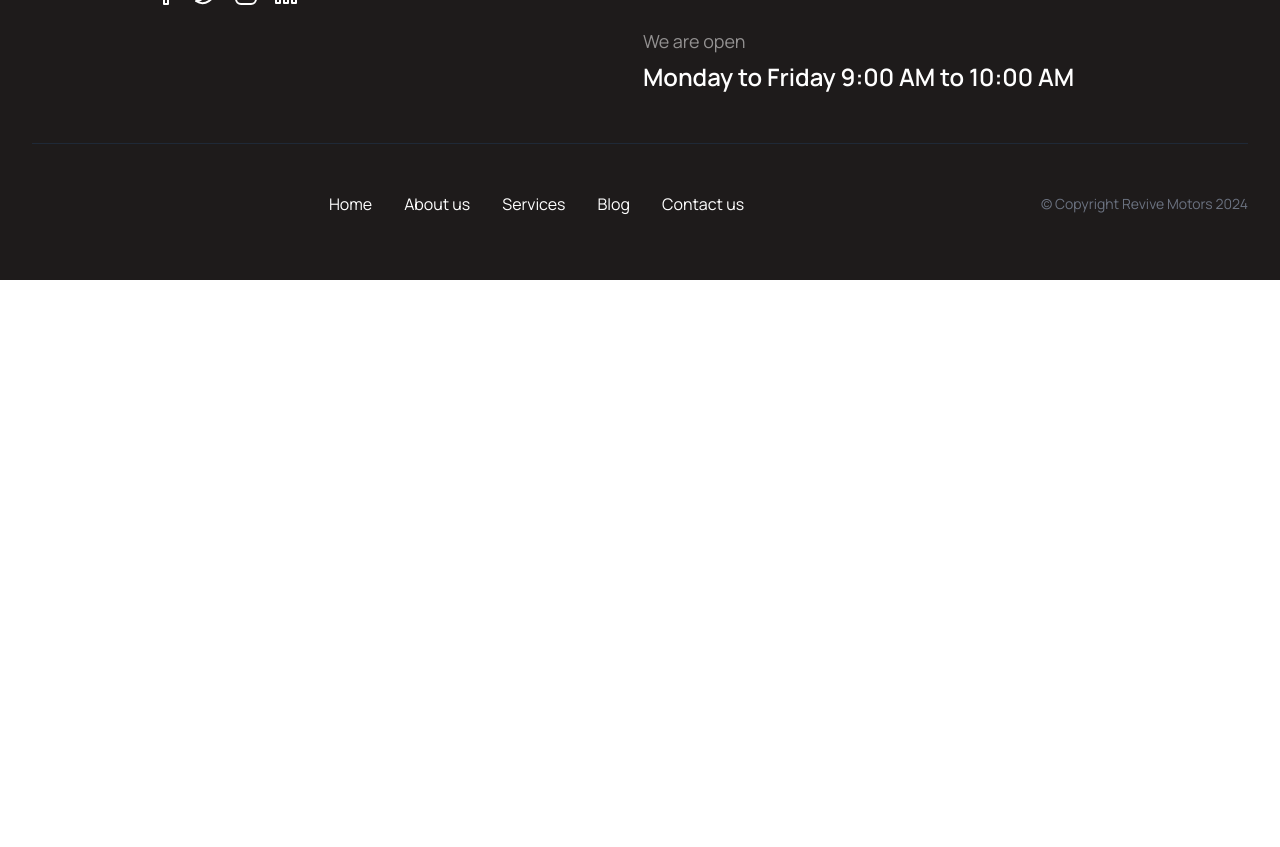
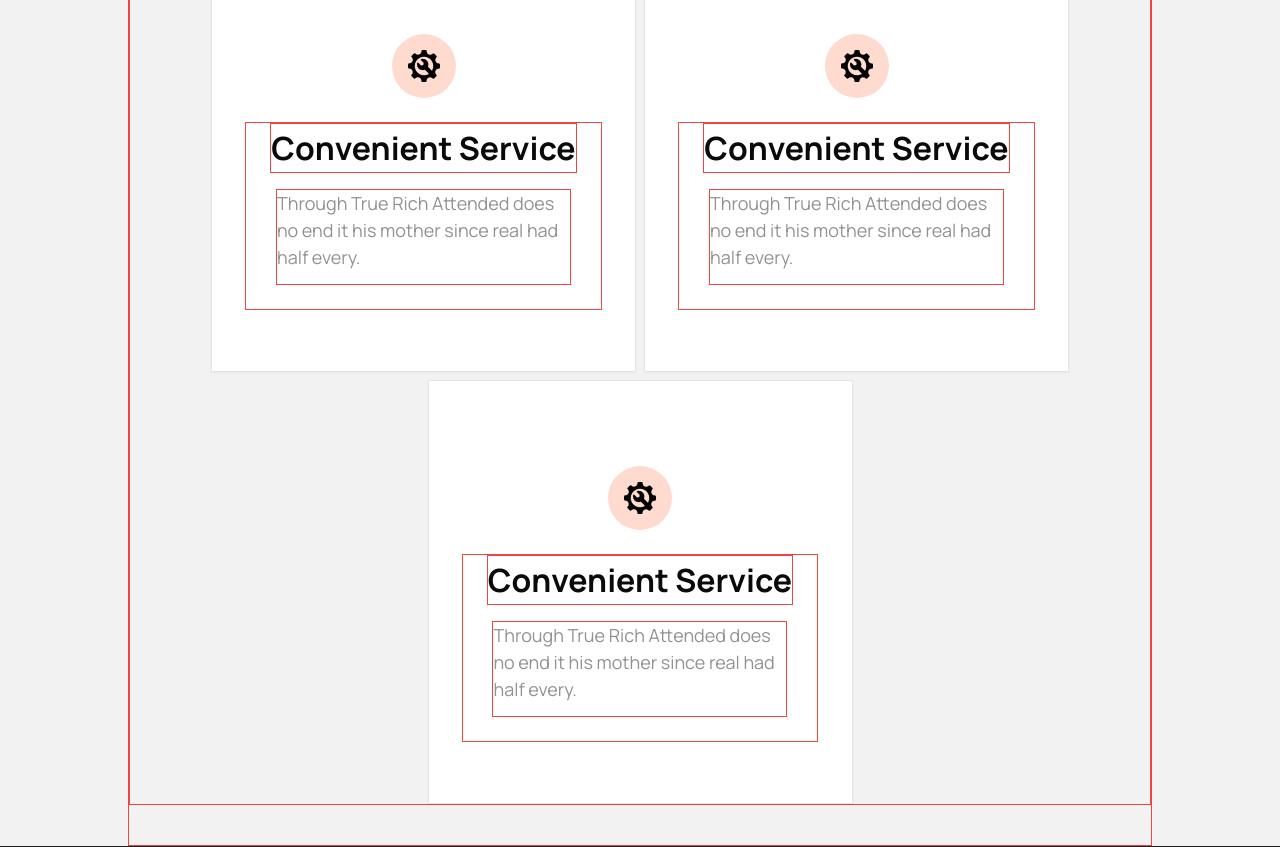
Before and after one commit to w3ngithub/revive-motors, a Next.js app: page /about in a window 1280 px wide. Shown: the part 1580-2427 px from the top of the page. Before the commit the page ends 1860 px from the top, so only its background shows below. Built offline with nearby package versions, Linux system fonts and the light colour scheme.

Commit message:
feat: about-card comp

```diff
--- a/src/app/about/page.tsx
+++ b/src/app/about/page.tsx
@@ -1,3 +1,4 @@
+import AboutCard from "@/components/custom-components/about-card";
 import AboutDiagnostics from "@/components/custom-components/about-diagnostics";
 import AboutProcess from "@/components/custom-components/about-process";
 import AboutQuote from "@/components/custom-components/about-quote";
@@ -11,6 +12,8 @@ const page = () => {
     <div>
       <ServiceHero />
       <AboutQuote />
+      <AboutCard />
+
     </div>
     // <div>
     //   {/* <AboutDiagnostics /> */}
--- a/src/app/services/page.tsx
+++ b/src/app/services/page.tsx
@@ -1,3 +1,4 @@
+import AboutCard from "@/components/custom-components/about-card";
 import AboutProcess from "@/components/custom-components/about-process";
 import AboutService from "@/components/custom-components/about-service";
 import AboutSidebar from "@/components/custom-components/about-sidebar";
--- /dev/null
+++ b/src/components/custom-components/about-card.tsx
@@ -0,0 +1,90 @@
+import React from "react";
+import { Card, CardContent, CardHeader, CardTitle } from "@/components/ui/card";
+import Image from "next/image";
+import cardData from "../../json/maintenance.json";
+
+const AboutCard = () => {
+  const { smallHeading, largeHeading, cards } = cardData;
+
+  return (
+    <div className="bg-customColor-lightGrey">
+      <section className="container flex flex-row justify-center min-h-[100vh] max-w-[100vw] bg-customColor-lightGrey border border-red-500">
+        <div className="   flex flex-col justify-center items-center gap-8 my-10">
+          <h2 className="text-h2 font-extrabold max-w-[858px] leading-tight text-center">
+            Services we provide to our valued customers
+          </h2>
+          <div className="container flex flex-row justify-center items-center flex-wrap gap-2 w-[100%%] max-2xl:w-[100%] border border-red-500">
+            <Card className="group flex flex-col justify-center items-center w-[425px] h-[424px] rounded-none  hover:cursor-pointer">
+              <CardHeader>
+                <CardTitle className="flex justify-center items-center">
+                  <Image
+                    src="/project/about-tool-logo.svg"
+                    width={64}
+                    height={64}
+                    className=""
+                    alt="Diagnostics"
+                  />
+                </CardTitle>
+              </CardHeader>
+              <CardContent className="border border-red-500 flex flex-col justify-center items-center gap-4">
+                <p className="text-center text-t1 font-bold border border-red-500">
+                  Convenient Service
+                </p>
+                <p className="text-b1 text-customColor-grey max-w-[295px] min-h-[96px] border border-red-500  ">
+                  Through True Rich Attended does no end it his mother since
+                  real had half every.
+                </p>
+              </CardContent>
+            </Card>
+            <Card className="group flex flex-col justify-center items-center w-[425px] h-[424px] rounded-none  hover:cursor-pointer">
+              <CardHeader>
+                <CardTitle className="flex justify-center items-center">
+                  <Image
+                    src="/project/about-tool-logo.svg"
+                    width={64}
+                    height={64}
+                    className=""
+                    alt="Diagnostics"
+                  />
+                </CardTitle>
+              </CardHeader>
+              <CardContent className="border border-red-500 flex flex-col justify-center items-center gap-4">
+                <p className="text-center text-t1 font-bold border border-red-500">
+                  Convenient Service
+                </p>
+                <p className="text-b1 text-customColor-grey max-w-[295px] min-h-[96px] border border-red-500  ">
+                  Through True Rich Attended does no end it his mother since
+                  real had half every.
+                </p>
+              </CardContent>
+            </Card>
+            <Card className="group flex flex-col justify-center items-center w-[425px] h-[424px] rounded-none  hover:cursor-pointer">
+              <CardHeader>
+                <CardTitle className="flex justify-center items-center">
+                  <Image
+                    src="/project/about-tool-logo.svg"
+                    width={64}
+                    height={64}
+                    className=""
+                    alt="Diagnostics"
+                  />
+                </CardTitle>
+              </CardHeader>
+              <CardContent className="border border-red-500 flex flex-col justify-center items-center gap-4">
+                <p className="text-center text-t1 font-bold border border-red-500">
+                  Convenient Service
+                </p>
+                <p className="text-b1 text-customColor-grey max-w-[295px] min-h-[96px] border border-red-500  ">
+                  Through True Rich Attended does no end it his mother since
+                  real had half every.
+                </p>
+              </CardContent>
+            </Card>
+          </div>
+        </div>
+      </section>
+    </div>
+  );
+};
+
+export default AboutCard;
--- a/src/components/custom-components/about-quote.tsx
+++ b/src/components/custom-components/about-quote.tsx
@@ -6,8 +6,9 @@ const AboutQuote = () => {
   // <AboutQuoteFirst />
   //   about-quote-car
   //   min-h-[100vh]
+  // max-2xl:display ruby
   return (
-    <section className="  w-full  bg-customColor-   flex flex-row justify-center items-center ">
+    <section className="  w-full  bg-customColor-white   flex flex-row justify-center items-center ">
       <div className="container grid grid-cols-1 lg:grid-cols-12 2xl:min-h-[773px] my-10">
         <div className="col-span-7 ">
           {" "}
```
Also changed, not shown: public/project/about-tool-logo.svg (added).
